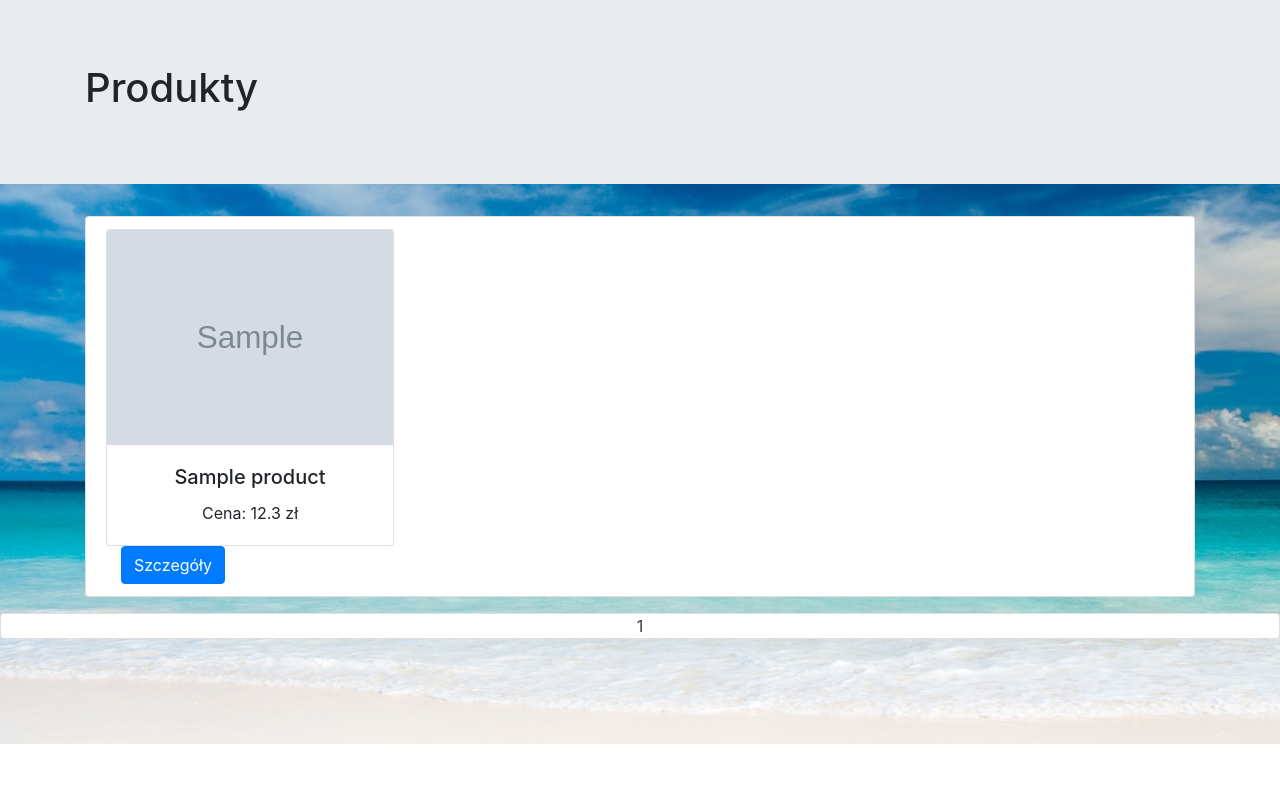
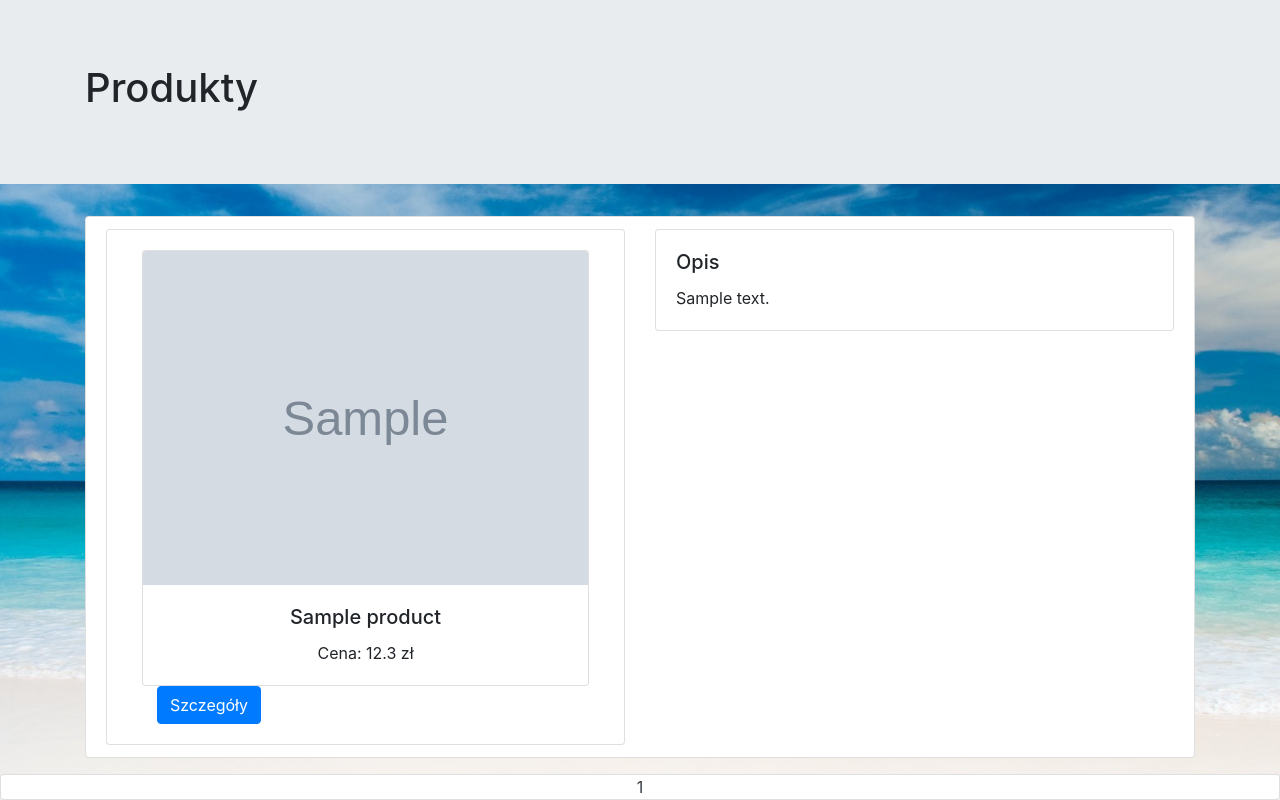
Before and after one commit to Nixir-hub/djangoeshop, a Django app: page /products/ in a window 1280 px wide. Shown: the part 56-856 px from the top of the page. Before the commit the page ends 800 px from the top, so only its background shows below. Run offline with Django 3.2, Linux system fonts and the light colour scheme; tables that the repository leaves empty hold one stand-in row (values such as "Sample post"); grey boxes marked "Sample" are stand-in pictures; some libraries are stand-ins or nearby versions.

Commit message:
7.8.9 commit: change product list template

```diff
--- a/templates/product_list.html
+++ b/templates/product_list.html
@@ -13,8 +13,12 @@
     <ul class="container">
         {%for item in object_list %}
             <li class="list-group-item">
-            <div class="container row col-sm-6" >
-                 <div class="card text-center" style="width: 18rem;">
+            <div class="row">
+              <div class="col-sm-6">
+                <div class="card">
+                  <div class="card-body">
+                        <div class="container" >
+                             <div class="card text-center" style="width: auto;">
                                  <img class="card-img-top" src="{{ item.img.url }}" alt="{{ item.name }}">
                                  <div class="card-body">
                                      <h5 class="card-title">{{ item.name }}</h5>
@@ -32,6 +36,17 @@
                                 {% endif %}
                             </div>
                         </div>
+                      </div>
+                    </div>
+                  </div>
+                  <div class="col-sm-6">
+                    <div class="card">
+                        <div class="card-body">
+                            <h5 class="card-title">Opis</h5>
+                            <p class="card-text">{{ item.description }}</p>
+                      </div>
+                    </div>
+                  </div>
             </li>
         {% endfor %}
     </ul>
```
Also changed, not shown: accounts_app/views.py (+2 -5 lines). Lines whose indentation alone changed are shown as unchanged.
